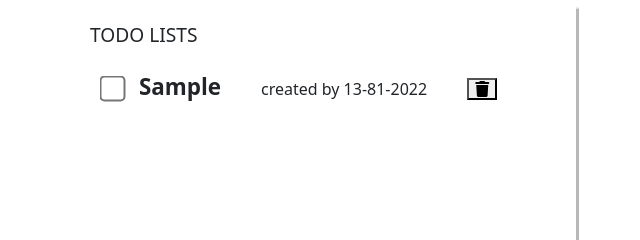
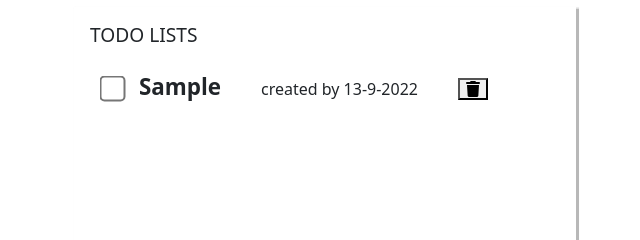
Before and after one commit to agiratech-akesavan/learning, a plain HTML site: page todolist/prepare.html in a window 1280 px wide. Both pictures are taken after typing "Sample" into the empty fields and a click on the button "ADD TODO". Shown: the part 283-523 px from the top of the page, 315-955 px from the left. Drawn offline with nearby package versions, Linux system fonts and the light colour scheme.

Commit message:
small modifition

```diff
--- a/todolist/prepare.html
+++ b/todolist/prepare.html
@@ -175,9 +175,10 @@
             let dates = new Date();
             let day = dates.getDate();
             let months = dates.getMonth();
+            let originalmonth=Number(months+1);
             let year = dates.getFullYear();
 
-            let requireddate = "created by " + day + "-" + months + 1 + "-" + year;
+            let requireddate = "created by " + day + "-" + originalmonth + "-" + year;
 
             k++;
 
```
